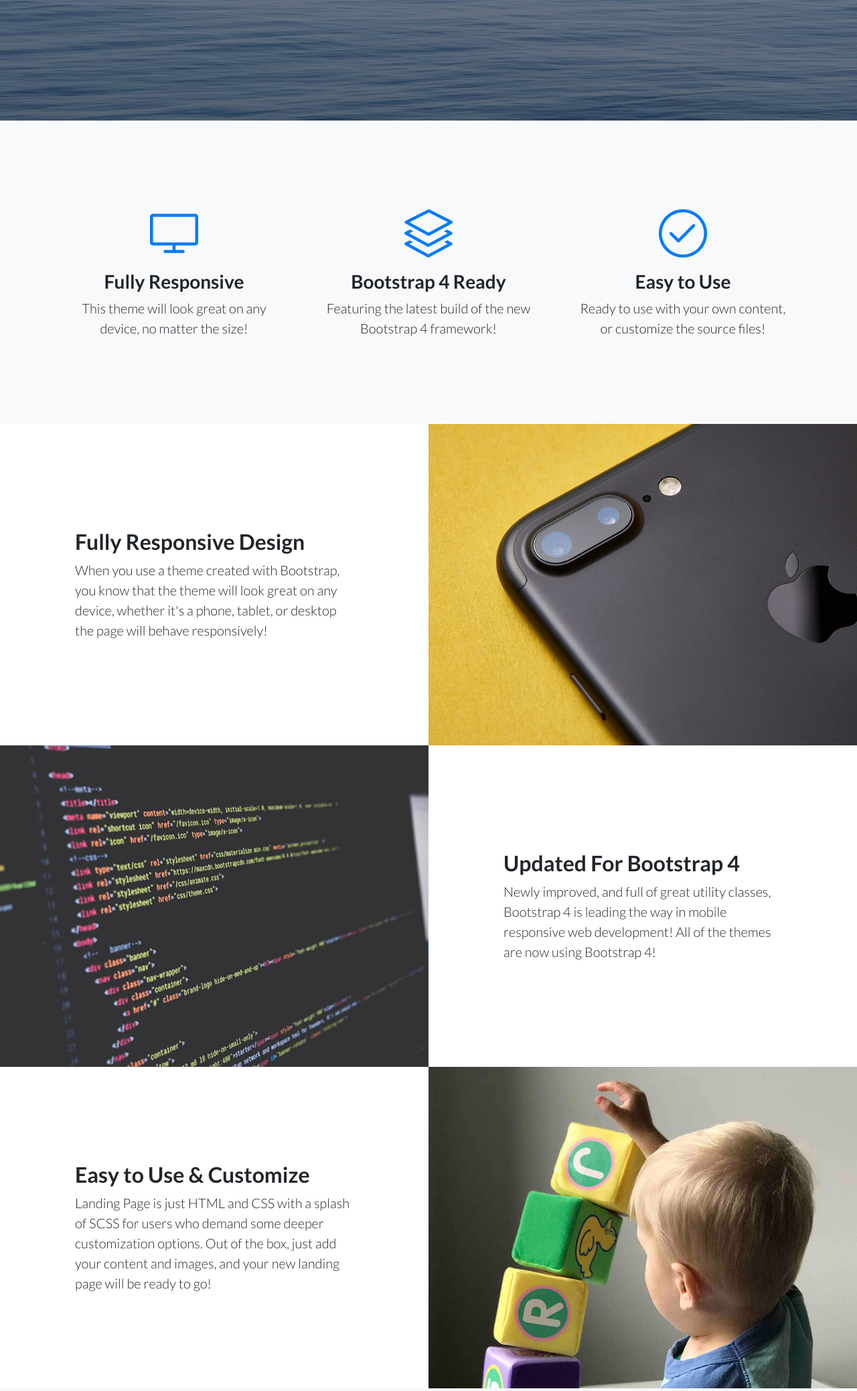
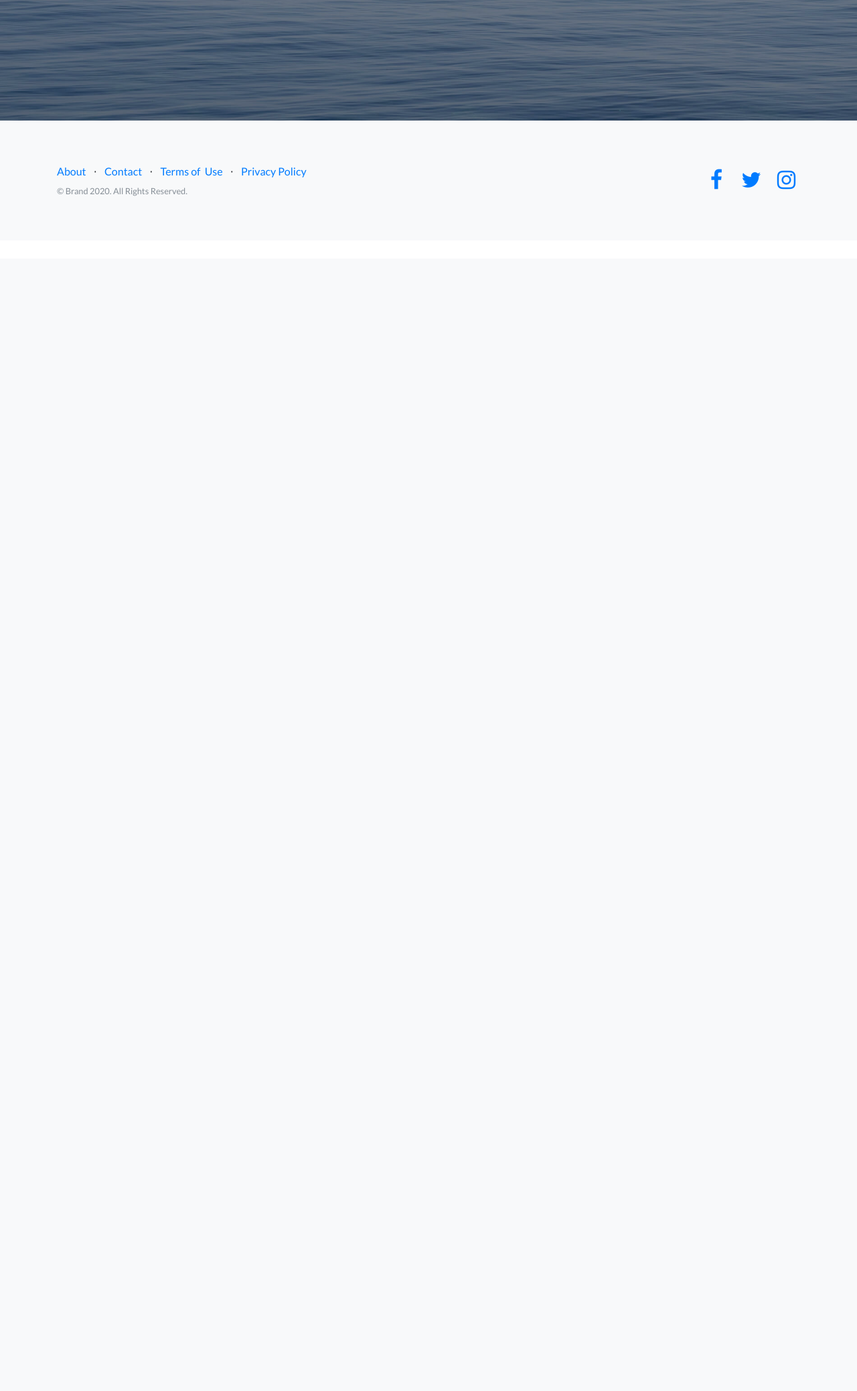
Before and after one commit to shashank68/FinanceManager, a Django app: page / in a window 1280 px wide. Shown: the part 414-2491 px from the top of the page at 67% size. After the commit the page ends 707 px from the top, so only its background shows below. Run offline with Django 3.2, Linux system fonts and the light colour scheme; some libraries are stand-ins or nearby versions.

Commit message:
removed some content

```diff
--- a/templates/index.html
+++ b/templates/index.html
@@ -52,101 +52,9 @@
             </div>
         </div>
     </header>
-    <section class="features-icons bg-light text-center">
-        <div class="container">
-            <div class="row">
-                <div class="col-lg-4">
-                    <div class="mx-auto features-icons-item mb-5 mb-lg-0 mb-lg-3">
-                        <div class="d-flex features-icons-icon"><i class="icon-screen-desktop m-auto text-primary" data-bs-hover-animate="pulse"></i></div>
-                        <h3>Fully Responsive</h3>
-                        <p class="lead mb-0">This theme will look great on any device, no matter the size!</p>
-                    </div>
-                </div>
-                <div class="col-lg-4">
-                    <div class="mx-auto features-icons-item mb-5 mb-lg-0 mb-lg-3">
-                        <div class="d-flex features-icons-icon"><i class="icon-layers m-auto text-primary" data-bs-hover-animate="pulse"></i></div>
-                        <h3>Bootstrap 4 Ready</h3>
-                        <p class="lead mb-0">Featuring the latest build of the new Bootstrap 4 framework!</p>
-                    </div>
-                </div>
-                <div class="col-lg-4">
-                    <div class="mx-auto features-icons-item mb-5 mb-lg-0 mb-lg-3">
-                        <div class="d-flex features-icons-icon"><i class="icon-check m-auto text-primary" data-bs-hover-animate="pulse"></i></div>
-                        <h3>Easy to Use</h3>
-                        <p class="lead mb-0">Ready to use with your own content, or customize the source files!</p>
-                    </div>
-                </div>
-            </div>
-        </div>
-    </section>
-    <section class="showcase">
-        <div class="container-fluid p-0">
-            <div class="row no-gutters">
-                <div class="col-lg-6 order-lg-2 text-white showcase-img" style="background-image:url(&quot;assets/img/bg-showcase-1.jpg&quot;);"><span></span></div>
-                <div class="col-lg-6 my-auto order-lg-1 showcase-text">
-                    <h2>Fully Responsive Design</h2>
-                    <p class="lead mb-0">When you use a theme created with Bootstrap, you know that the theme will look great on any device, whether it's a phone, tablet, or desktop the page will behave responsively!</p>
-                </div>
-            </div>
-            <div class="row no-gutters">
-                <div class="col-lg-6 text-white showcase-img" style="background-image:url(&quot;assets/img/bg-showcase-2.jpg&quot;);"><span></span></div>
-                <div class="col-lg-6 my-auto order-lg-1 showcase-text">
-                    <h2>Updated For Bootstrap 4</h2>
-                    <p class="lead mb-0">Newly improved, and full of great utility classes, Bootstrap 4 is leading the way in mobile responsive web development! All of the themes are now using Bootstrap 4!</p>
-                </div>
-            </div>
-            <div class="row no-gutters">
-                <div class="col-lg-6 order-lg-2 text-white showcase-img" style="background-image:url(&quot;assets/img/bg-showcase-3.jpg&quot;);"><span></span></div>
-                <div class="col-lg-6 my-auto order-lg-1 showcase-text">
-                    <h2>Easy to Use &amp;&nbsp;Customize</h2>
-                    <p class="lead mb-0">Landing Page is just HTML and CSS with a splash of SCSS for users who demand some deeper customization options. Out of the box, just add your content and images, and your new landing page will be ready to go!</p>
-                </div>
-            </div>
-        </div>
-    </section>
-    <section class="testimonials text-center bg-light">
-        <div class="container">
-            <h2 class="mb-5">What people are saying...</h2>
-            <div class="row">
-                <div class="col-lg-4">
-                    <div class="mx-auto testimonial-item mb-5 mb-lg-0"><img class="rounded-circle img-fluid mb-3" src="assets/img/testimonials-1.jpg">
-                        <h5>Margaret E.</h5>
-                        <p class="font-weight-light mb-0">"This is fantastic! Thanks so much guys!"</p>
-                    </div>
-                </div>
-                <div class="col-lg-4">
-                    <div class="mx-auto testimonial-item mb-5 mb-lg-0"><img class="rounded-circle img-fluid mb-3" src="assets/img/testimonials-2.jpg">
-                        <h5>Fred S.</h5>
-                        <p class="font-weight-light mb-0">"Bootstrap is amazing. I've been using it to create lots of super nice landing pages."</p>
-                    </div>
-                </div>
-                <div class="col-lg-4">
-                    <div class="mx-auto testimonial-item mb-5 mb-lg-0"><img class="rounded-circle img-fluid mb-3" src="assets/img/testimonials-3.jpg">
-                        <h5>Sarah W.</h5>
-                        <p class="font-weight-light mb-0">"Thanks so much for making these free resources available to us!"</p>
-                    </div>
-                </div>
-            </div>
-        </div>
-    </section>
-    <section class="call-to-action text-white text-center" style="background:url(&quot;assets/img/bg-masthead.jpg&quot;) no-repeat center center;background-size:cover;">
-        <div class="overlay"></div>
-        <div class="container">
-            <div class="row">
-                <div class="col-xl-9 mx-auto">
-                    <h2 class="mb-4">Ready to get started? Sign up now!</h2>
-                </div>
-                <div class="col-md-10 col-lg-8 col-xl-7 mx-auto">
-                    <form>
-                        <div class="form-row">
-                            <div class="col-12 col-md-9 mb-2 mb-md-0"><input class="form-control form-control-lg" type="email" placeholder="Enter your email..."></div>
-                            <div class="col-12 col-md-3"><button class="btn btn-primary btn-block btn-lg" type="submit">Sign up!</button></div>
-                        </div>
-                    </form>
-                </div>
-            </div>
-        </div>
-    </section>
+
+
+
     <footer class="footer bg-light">
         <div class="container">
             <div class="row">
```
